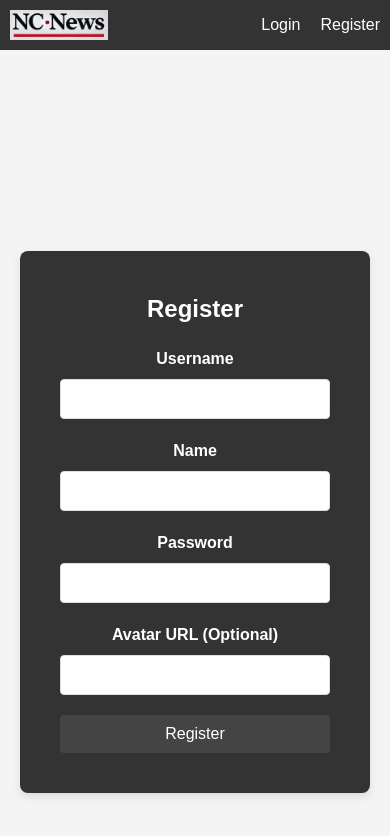
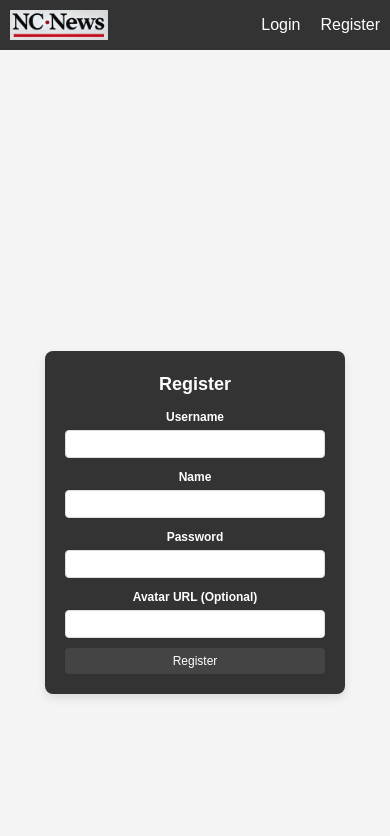
Before and after one commit to Joseph-Lee98/FE-NC-NEWS, a React (Vite) app: page /register in a window 390 px wide. Shown: the top 836 px of the page. Built offline with nearby package versions, Linux system fonts and the light colour scheme; no server answers.

Commit message:
improve styling and responsiveness of login and register forms

```diff
--- a/src/components/login/Login.module.css
+++ b/src/components/login/Login.module.css
@@ -17,7 +17,7 @@
   max-height: 90vh; /* Ensure the form doesn't exceed 90% of the viewport height */
   max-width: 90vw; /* Ensure the form doesn't exceed 90% of the viewport width */
   text-align: center;
-  overflow-y: auto; /* Enable vertical scrolling if content overflows */
+  /* overflow-y: auto;  */
 }
 
 .title {
@@ -61,13 +61,18 @@
   margin-bottom: 20px;
 }
 
+@media (max-height: 500px) {
+  .formContainer {
+    overflow-y: auto; /* Enable internal scrolling */
+  }
+}
+
 /* Media Queries */
 @media (max-width: 768px) {
   .formContainer {
     height: 315px;
     width: 350px;
     padding: 15px;
-    overflow-y: auto; /* Ensure scrolling is available on smaller screens */
   }
   .input {
     margin-bottom: 15px;
@@ -93,7 +98,6 @@
     height: 270px;
     width: 300px;
     padding: 10px;
-    overflow-y: auto; /* Internal scrolling for small screens */
   }
   .input {
     margin-bottom: 10px;
--- a/src/components/register/Register.module.css
+++ b/src/components/register/Register.module.css
@@ -14,6 +14,8 @@
   max-width: 400px;
   width: 100%;
   text-align: center;
+  max-height: 90vh; /* Ensure the form doesn't exceed 90% of the viewport height */
+  overflow-y: auto; /* Enable vertical scrolling when content overflows */
 }
 
 .title {
@@ -56,3 +58,80 @@
   color: red;
   margin-bottom: 20px;
 }
+
+/* Responsive Styling */
+
+/* Tablet Range (Width <= 768px) */
+@media (max-width: 768px) {
+  .formContainer {
+    max-width: 350px;
+    padding: 30px;
+  }
+
+  .title {
+    font-size: 20px;
+    margin-bottom: 15px;
+  }
+
+  .input {
+    padding: 8px;
+    font-size: 14px;
+    margin-bottom: 15px;
+  }
+
+  .button {
+    padding: 8px;
+    font-size: 14px;
+  }
+
+  .label {
+    font-size: 14px;
+    margin-bottom: 6px;
+  }
+
+  .error {
+    margin-bottom: 15px;
+    font-size: 14px;
+  }
+}
+
+/* Mobile Range (Width <= 480px) */
+@media (max-width: 480px) {
+  .formContainer {
+    max-width: 300px;
+    padding: 20px;
+  }
+
+  .title {
+    font-size: 18px;
+    margin-bottom: 10px;
+  }
+
+  .input {
+    padding: 6px;
+    font-size: 12px;
+    margin-bottom: 10px;
+  }
+
+  .button {
+    padding: 6px;
+    font-size: 12px;
+  }
+
+  .label {
+    font-size: 12px;
+    margin-bottom: 4px;
+  }
+
+  .error {
+    margin-bottom: 10px;
+    font-size: 12px;
+  }
+}
+
+/* Internal scrolling activated when viewport height is less than 800px */
+@media (max-height: 800px) {
+  .formContainer {
+    overflow-y: auto;
+  }
+}
```
